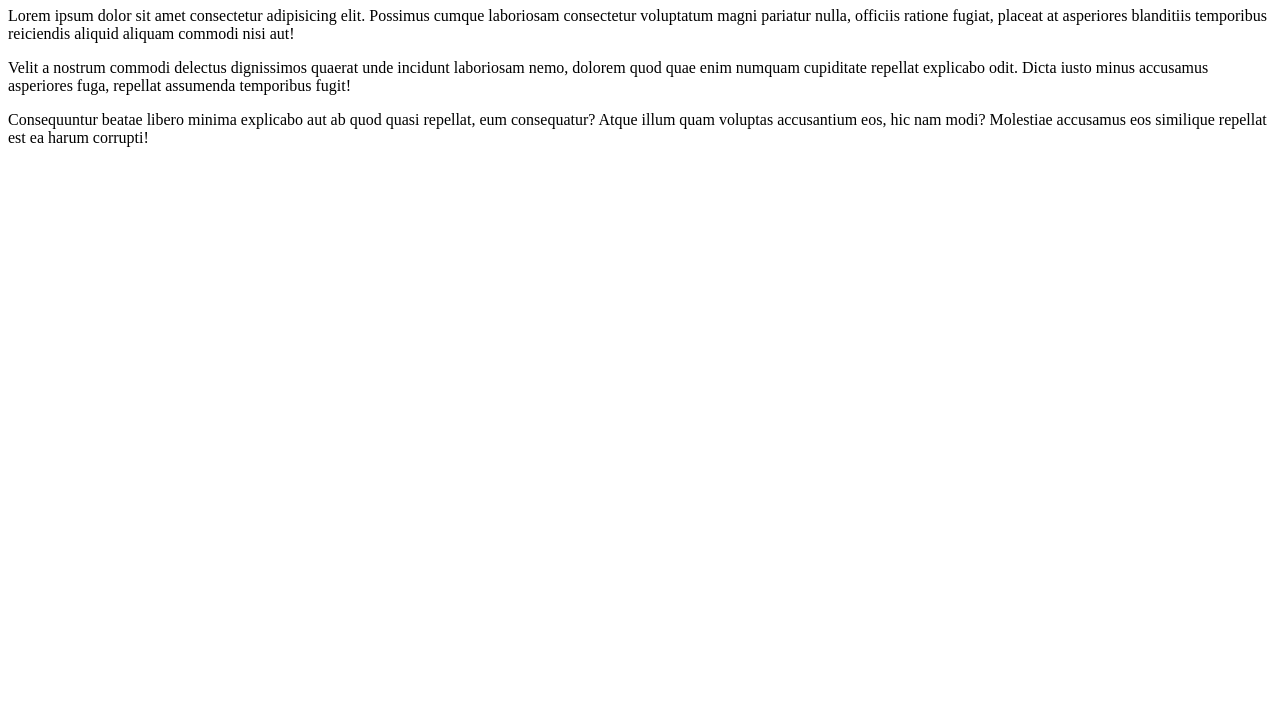
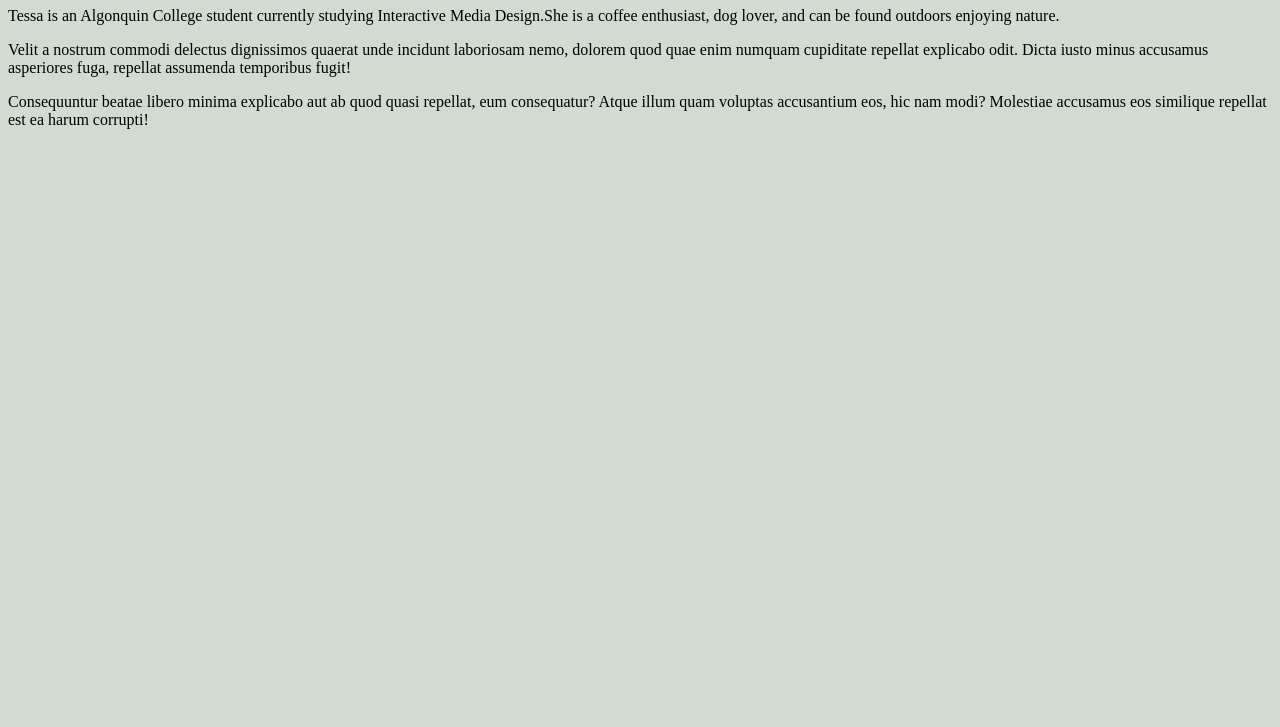
Before and after one commit to vanh0072/mtm6201-week1, a plain HTML site: page index.html in a window 1280 px wide. Shown: the part 73-800 px from the top of the page. Drawn offline with Linux system fonts and the light colour scheme.

Commit message:
updates to index.html and main.css

```diff
--- a/css/main.css
+++ b/css/main.css
@@ -0,0 +1,7 @@
+* {
+    box-sizing: border-box;
+}
+
+body {
+    background-color: rgba(165, 185, 165, 0.50);
+}
--- a/index.html
+++ b/index.html
@@ -13,7 +13,7 @@
             <h1>Tessa van Haastrecht</h1>
         </header>
         <main>
-            <p>Lorem ipsum dolor sit amet consectetur adipisicing elit. Possimus cumque laboriosam consectetur voluptatum magni pariatur nulla, officiis ratione fugiat, placeat at asperiores blanditiis temporibus reiciendis aliquid aliquam commodi nisi aut!</p>
+            <p>Tessa is an Algonquin College student currently studying Interactive Media Design.She is a coffee enthusiast, dog lover, and can be found outdoors enjoying nature.</p>
             <p>Velit a nostrum commodi delectus dignissimos quaerat unde incidunt laboriosam nemo, dolorem quod quae enim numquam cupiditate repellat explicabo odit. Dicta iusto minus accusamus asperiores fuga, repellat assumenda temporibus fugit!</p>
             <p>Consequuntur beatae libero minima explicabo aut ab quod quasi repellat, eum consequatur? Atque illum quam voluptas accusantium eos, hic nam modi? Molestiae accusamus eos similique repellat est ea harum corrupti!</p>
         </main>
```
